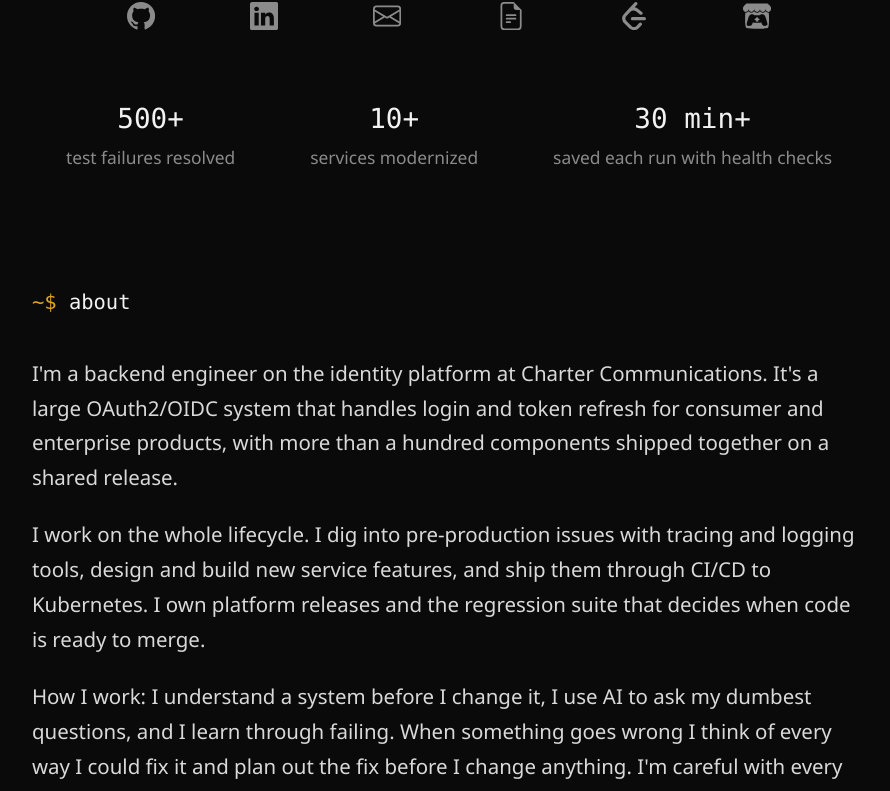
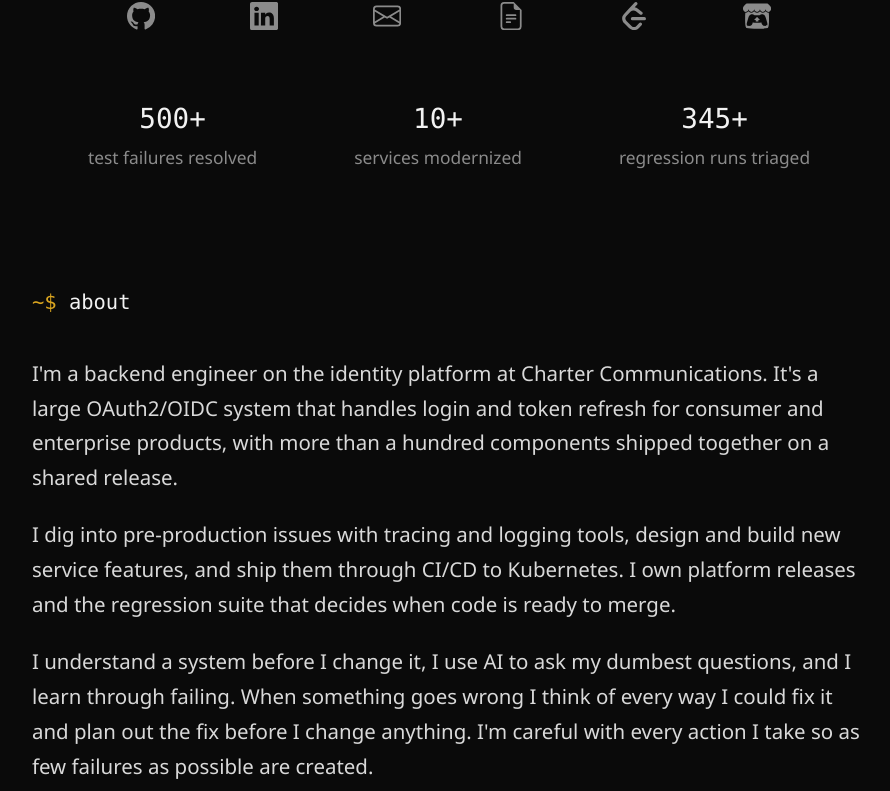
Before and after one commit to nkiv/pi-portfolio, a React (Vite) app: page / in a window 1280 px wide. Shown: the part 834-1625 px from the top of the page, without its empty margins (191-1081 px from the left). Built offline with nearby package versions, Linux system fonts and the light colour scheme.

Commit message:
Final update and viewing with new eyes

```diff
--- a/index.html
+++ b/index.html
@@ -2,10 +2,41 @@
 <html lang="en">
   <head>
     <meta charset="UTF-8" />
-    <link rel="icon" type="image/svg+xml" href="" />
     <meta name="viewport" content="width=device-width, initial-scale=1.0" />
-    <title>Noah Kivett</title>
-    <link rel="icon" type="image/x-icon" href="clippy.png">
+
+    <title>Noah Kivett — Software Engineer</title>
+    <meta
+      name="description"
+      content="Software engineer in Littleton, CO. Backend work on an OAuth2/OIDC identity platform with Java, Spring Boot, AWS and Kubernetes."
+    />
+    <link rel="canonical" href="https://nkivett.com/" />
+    <meta name="author" content="Noah Kivett" />
+    <meta name="theme-color" content="#0a0a0a" />
+    <meta name="color-scheme" content="dark" />
+
+    <!-- Open Graph: link previews on LinkedIn, Slack, Discord, iMessage -->
+    <meta property="og:type" content="website" />
+    <meta property="og:site_name" content="Noah Kivett" />
+    <meta property="og:url" content="https://nkivett.com/" />
+    <meta property="og:title" content="Noah Kivett — Software Engineer" />
+    <meta
+      property="og:description"
+      content="Backend engineer on Charter's OAuth2/OIDC identity platform. Java, Spring Boot, AWS, Kubernetes. Portfolio self-hosted on a Raspberry Pi."
+    />
+    <meta property="og:locale" content="en_US" />
+
+    <!-- Upgrade to summary_large_image once a 1200x630 preview image exists in public/ -->
+    <meta name="twitter:card" content="summary" />
+    <meta name="twitter:title" content="Noah Kivett — Software Engineer" />
+    <meta
+      name="twitter:description"
+      content="Backend engineer on Charter's OAuth2/OIDC identity platform. Java, Spring Boot, AWS, Kubernetes."
+    />
+
+    <!-- Relative on purpose: Vite processes this and emits it as a hashed
+         asset. An absolute "/clippy.png" would be left alone and 404, since
+         the file lives at the project root, not in public/. -->
+    <link rel="icon" type="image/png" href="clippy.png" />
   </head>
   <body>
     <div id="root"></div>
--- a/src/About.jsx
+++ b/src/About.jsx
@@ -5,7 +5,7 @@ const charterGroups = [
     title: "Release Management",
     items: [
       "I own platform releases. I sequence rollouts across environments, make sure database migrations go out first, write the change records and release notes, keep the release calendar up to date, and run pre-prod deployments",
-      "Update leadership on release status daily",
+      "Update leadership on release status daily with up to 4 releases being packaged concurrently",
     ],
   },
   {
@@ -29,7 +29,6 @@ const charterGroups = [
     title: "Development",
     items: [
       "Moved legacy tests over to modern Spring Boot patterns",
-      "Wrote statistical distribution tests with a configurable tolerance",
       "Fixed a circuit breaker that could never open because a new one was created on every request.",
       "Modernized 10+ services: Java 11 to 21, Spring Boot 2.7 to 3.x, and Spring Data for Cassandra and reactive Redis",
     ],
@@ -185,17 +184,17 @@ function About() {
             than a hundred components shipped together on a shared release.
           </p>
           <p>
-            I work on the whole lifecycle. I dig into pre-production issues with
-            tracing and logging tools, design and build new service features,
-            and ship them through CI/CD to Kubernetes. I own platform releases
-            and the regression suite that decides when code is ready to merge.
+            I dig into pre-production issues with tracing and logging tools,
+            design and build new service features, and ship them through CI/CD
+            to Kubernetes. I own platform releases and the regression suite that
+            decides when code is ready to merge.
           </p>
           <p>
-            How I work: I understand a system before I change it, I use AI to
-            ask my dumbest questions, and I learn through failing. When
-            something goes wrong I think of every way I could fix it and plan
-            out the fix before I change anything. I'm careful with every action
-            I take so as few failures as possible are created.
+            I understand a system before I change it, I use AI to ask my
+            dumbest questions, and I learn through failing. When something goes
+            wrong I think of every way I could fix it and plan out the fix
+            before I change anything. I'm careful with every action I take so as
+            few failures as possible are created.
           </p>
           <p>
             AI is a big part of how I work faster. I turned the tasks I repeat
--- a/src/MainPage.jsx
+++ b/src/MainPage.jsx
@@ -14,7 +14,7 @@ const navItems = [
 const highlights = [
   { value: "500+", label: "test failures resolved" },
   { value: "10+", label: "services modernized" },
-  { value: "30 min+", label: "saved each run with health checks" },
+  { value: "345+", label: "regression runs triaged" },
 ];
 
 function MainPage() {
```
Also changed, not shown: 4 other files (tests, documents, lock files or other folders).
